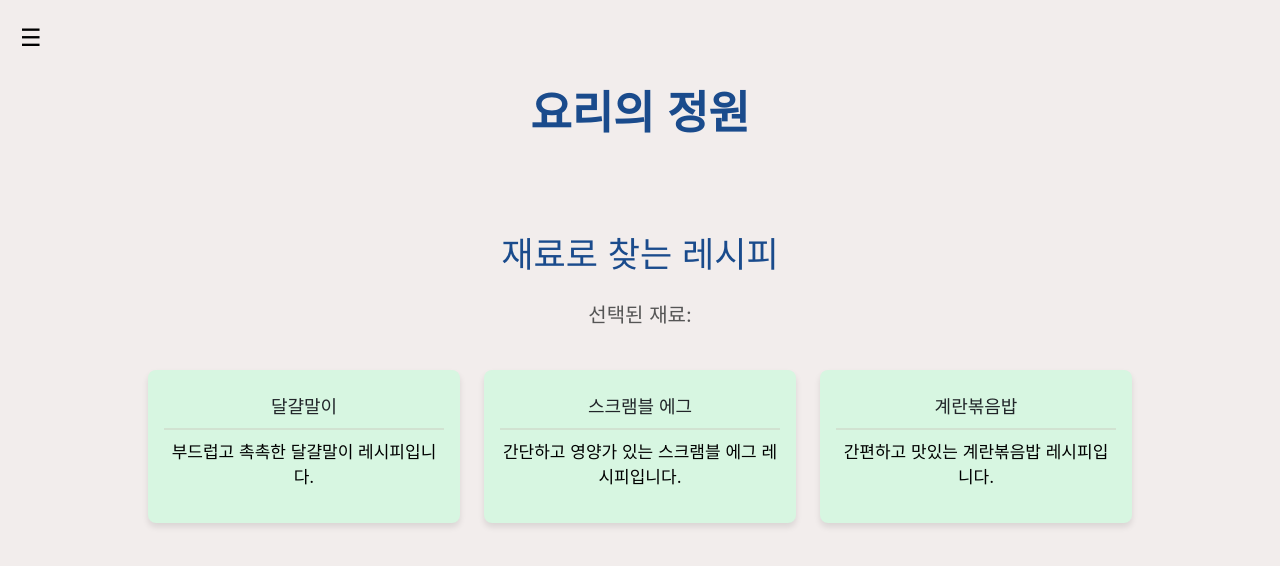
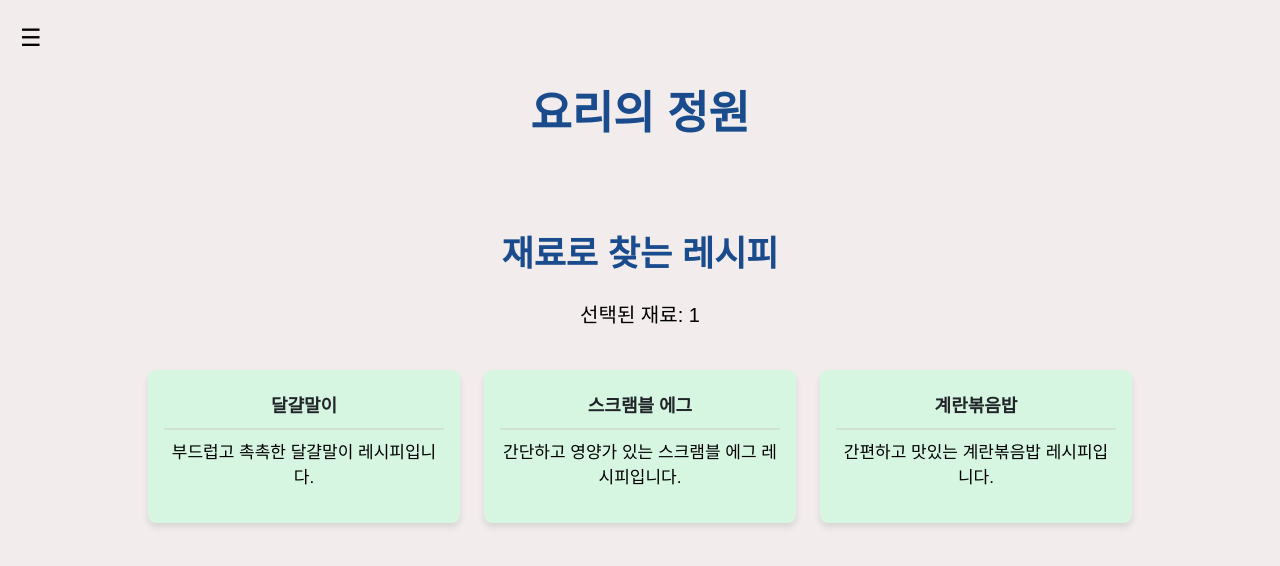
Before and after one commit to ggabaegii/RecipeRecommendation, a Flask app: page /ingr_sea in a window 1280 px wide. Shown: the top 566 px of the page. Run offline with Flask 3, Linux system fonts and the light colour scheme; the visitor is signed in with stand-in values (Sample User, id 1); data comes from the database, SQL or seed files in the repository; some web fonts are replaced.

Commit message:
recipe_detail & ingrespage 수정

```diff
--- a/backend/app/__init__.py
+++ b/backend/app/__init__.py
@@ -1,4 +1,4 @@
-from flask import Flask, render_template,request,jsonify,json
+from flask import Flask, render_template,request,jsonify,json, session
 import requests
 from .api import predict_from_image, get_recipes_from_gemini
 from .database_operations import insert_recipes_to_db
@@ -15,8 +15,10 @@ ROBOFLOW_API_URL = os.getenv("roboflow_API_URL")
 ROBOFLOW_API_KEY = os.getenv("roboflow_API_KEY")
 
 
+
 def create_app():
     app = Flask(__name__, template_folder='templates')
+    app.secret_key = 'your_secret_key'  # 세션 사용을 위한 비밀키 설정
 
     def fetch_all_recipes():
         conn = sqlite3.connect("C:/RecipeRecommendation/backend/app/database.db")  # DB 파일 이름
@@ -35,12 +37,13 @@ def create_app():
     def ingredients_search():
         # DB에서 레시피 데이터를 가져옴
         recipes = fetch_all_recipes()
-        # ingredients = predict() ##선택된 재료 보여주려면 yolo로 받아온 ingredients 받아와야됨 어떻게??
+        # 세션에서 선택된 재료 가져오기
+        selected_ingredients = session.get('ingredients', [])
         # 이름만 추출하여 템플릿에 전달
         recipe_names = [recipe[1] for recipe in recipes]  # recipe[1]은 이름
         recipe_descriptions = [recipe[3] for recipe in recipes]
         recipe_ids = [recipe[0] for recipe in recipes]
-        return render_template("ingrespage.html", recipe_names=recipe_names, recipe_descriptions=recipe_descriptions, recipe_ids=recipe_ids)
+        return render_template("ingrespage.html", recipe_names=recipe_names, recipe_descriptions=recipe_descriptions, recipe_ids=recipe_ids,selected_ingredients=selected_ingredients)
 
 
 
@@ -73,6 +76,9 @@ def create_app():
                 ROBOFLOW_API_KEY
             )
             ingredients = yolo_result.get('ingredients', [])
+
+            # 선택된 재료를 세션에 저장
+            session['ingredients'] = ingredients
 
             recipes_data = get_recipes_from_gemini(ingredients)
             print("recipes_data 타입:",type(recipes_data))
--- a/backend/app/static/css/ingrespage.css
+++ b/backend/app/static/css/ingrespage.css
@@ -14,10 +14,10 @@
 }
 
 /* 본문 글씨 */
-.korean-font {
+/* .korean-font {
     font-family: "Wanted Sans Variable", "Wanted Sans", -apple-system, BlinkMacSystemFont, system-ui, "Segoe UI", "Apple SD Gothic Neo", "Noto Sans KR", "Malgun Gothic", "Apple Color Emoji", "Segoe UI Emoji", "Segoe UI Symbol", sans-serif;
-    font-weight: 500;
-}
+
+} */
 
 /* Marcellus (영어) */
 .english-font {
@@ -44,6 +44,7 @@ body {
 /* 페이지 제목 */
 .title {
     font-size: 35px;
+    font-weight: 600;
     text-align: center;
     margin-top: 0;
     color: #1A4B8C;
@@ -54,7 +55,7 @@ body {
 /* 선택된 재료 표시 스타일 */
 .selected-ingredients {
     font-size: 20px;
-    color: #555;
+    color: black;
     text-align: center;
     margin-bottom: 20px;
 }
@@ -71,6 +72,10 @@ body {
 
 .content {
     padding: 20px;
+}
+
+.recipe_name{
+    font-weight: 700;
 }
 
 .category-content {
--- a/backend/app/static/css/layout.css
+++ b/backend/app/static/css/layout.css
@@ -18,7 +18,7 @@
 /* .korean-font {
     font-family: 'basicfont', sans-serif;
     font-weight: 500;
-} */
+}  */
 
 /* Marcellus (영어) */
 .english-font {
@@ -29,7 +29,7 @@
 body {
     margin: 0;
     padding: 0;
-    font-family: "Wanted Sans Variable", "Wanted Sans", -apple-system, BlinkMacSystemFont, system-ui, "Segoe UI", "Apple SD Gothic Neo", "Noto Sans KR", "Malgun Gothic", "Apple Color Emoji", "Segoe UI Emoji", "Segoe UI Symbol", sans-serif;
+    font-family: "Wanted Sans Variable", "Wanted Sans", sans-serif;
 }
 
 .main-title {
--- a/backend/app/static/css/mainpage.css
+++ b/backend/app/static/css/mainpage.css
@@ -16,7 +16,7 @@
 /* 본문 글씨 */
 .korean-font {
     font-family: "Wanted Sans Variable", "Wanted Sans", -apple-system, BlinkMacSystemFont, system-ui, "Segoe UI", "Apple SD Gothic Neo", "Noto Sans KR", "Malgun Gothic", "Apple Color Emoji", "Segoe UI Emoji", "Segoe UI Symbol", sans-serif;
-    font-weight: 500;
+    /* font-weight: 500; */
 }
 
 /* Marcellus (영어) */
--- a/backend/app/static/css/recipe_detail.css
+++ b/backend/app/static/css/recipe_detail.css
@@ -16,7 +16,7 @@
 /* 본문 글씨 */
 .korean-font {
     font-family: "Wanted Sans Variable", "Wanted Sans", -apple-system, BlinkMacSystemFont, system-ui, "Segoe UI", "Apple SD Gothic Neo", "Noto Sans KR", "Malgun Gothic", "Apple Color Emoji", "Segoe UI Emoji", "Segoe UI Symbol", sans-serif;
-    font-weight: 500;
+    /* font-weight: 500; */
 }
 
 /* Marcellus (영어) */
--- a/backend/app/templates/ingrespage.html
+++ b/backend/app/templates/ingrespage.html
@@ -9,6 +9,7 @@
     <link href="https://fonts.googleapis.com/css2?family=Marcellus&display=swap" rel="stylesheet">
     <link rel="preconnect" href="https://cdn.jsdelivr.net" crossorigin="anonymous" />
     <link rel="preload" as="style" crossorigin href="https://cdn.jsdelivr.net/gh/wanteddev/wanted-sans@v1.0.3/packages/wanted-sans/fonts/webfonts/variable/split/WantedSansVariable.min.css" />
+    <!--wanted 글꼴 설정-->
     <link rel="stylesheet" href="https://cdn.jsdelivr.net/gh/wanteddev/wanted-sans@v1.0.3/packages/wanted-sans/fonts/webfonts/variable/split/WantedSansVariable.min.css" />
 </head>
 
@@ -20,7 +21,7 @@
 
     <!-- 선택된 재료 표시 -->
     <p class="selected-ingredients">선택된 재료:
-        <span id="selected-ingredients-list">{{ selected_ingredients | join(', ') }}</span>
+        <span id="selected-ingredients-list">{{ selected_ingredients }}</span>
     </p>
 
    <!-- 카테고리별 내용 -->
@@ -29,21 +30,21 @@
         <div class="row">
             <div class="col-lg-4 mb-4" onclick="window.location.href='{{ url_for('recipe_detail', recipe_id=recipe_ids[0]) }}'">
                     <div class="item-box p-3 text-center">
-                        <h3>{{recipe_names[0]}}</h3>
+                        <h3 class="recipe_name">{{recipe_names[0]}}</h3>
                         <hr style="border: 1px solid; color:rgba(190,162,161)">
                         <p class="description">{{recipe_descriptions[0]}}</p>
                     </div>
             </div>
             <div class="col-lg-4 mb-4" onclick="window.location.href='{{ url_for('recipe_detail', recipe_id=recipe_ids[1]) }}'">
                 <div class="item-box p-3 text-center">
-                    <h3>{{recipe_names[1]}}</h3>
+                    <h3 class="recipe_name">{{recipe_names[1]}}</h3>
                     <hr style="border: 1px solid; color:rgba(190,162,161)">
                     <p class="description">{{recipe_descriptions[1]}}</p>
                 </div>
             </div>
             <div class="col-lg-4 mb-4" onclick="window.location.href='{{ url_for('recipe_detail', recipe_id=recipe_ids[2]) }}'">
                 <div class="item-box p-3 text-center">
-                    <h3>{{recipe_names[2]}}</h3>
+                    <h3 class="recipe_name">{{recipe_names[2]}}</h3>
                     <hr style="border: 1px solid; color:rgba(190,162,161)">
                     <p class="description">{{recipe_descriptions[2]}}</p>
                 </div>
```
Also changed, not shown: backend/app/templates/recipe_detail.html (+9 -9 lines).
